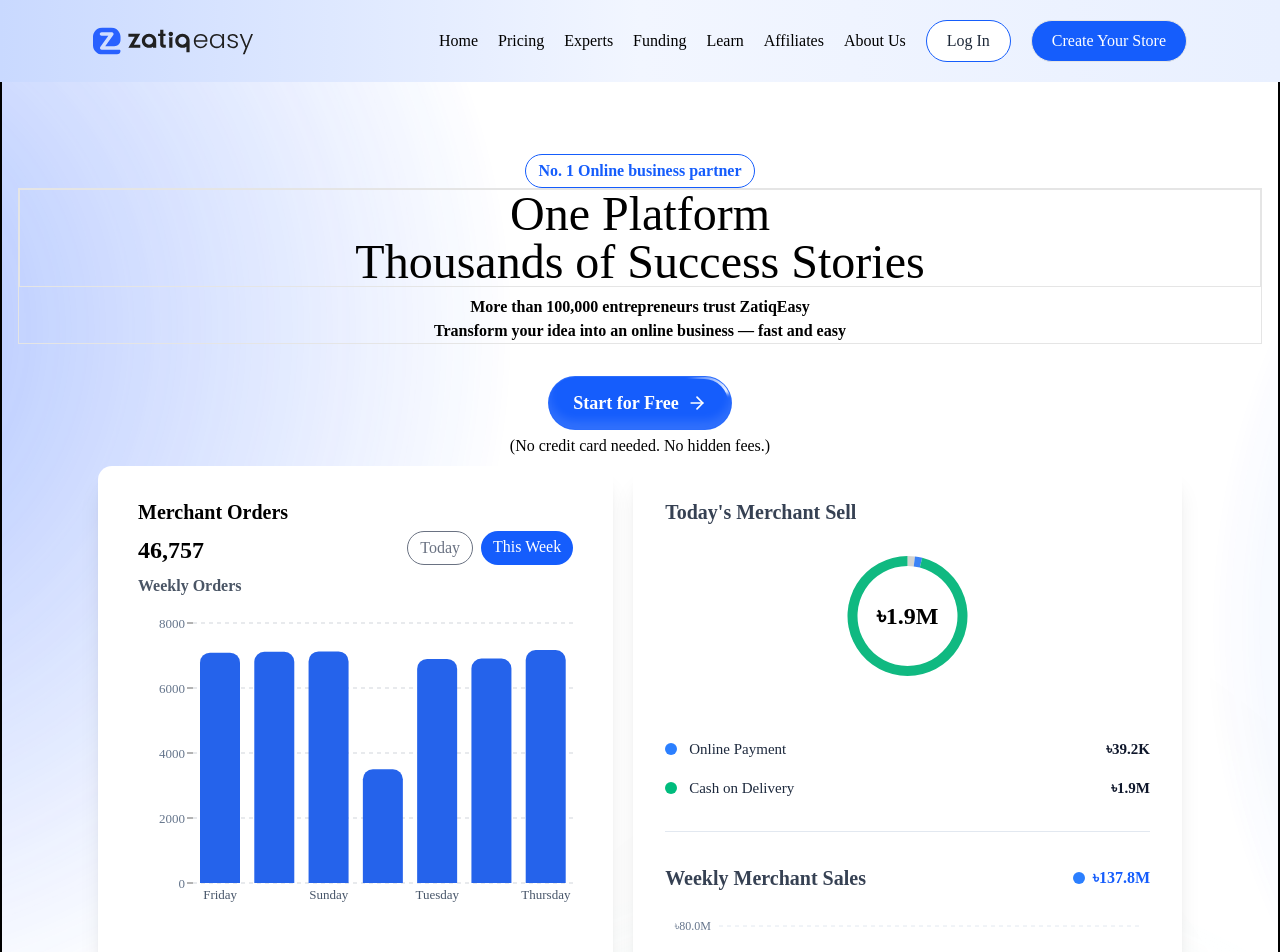
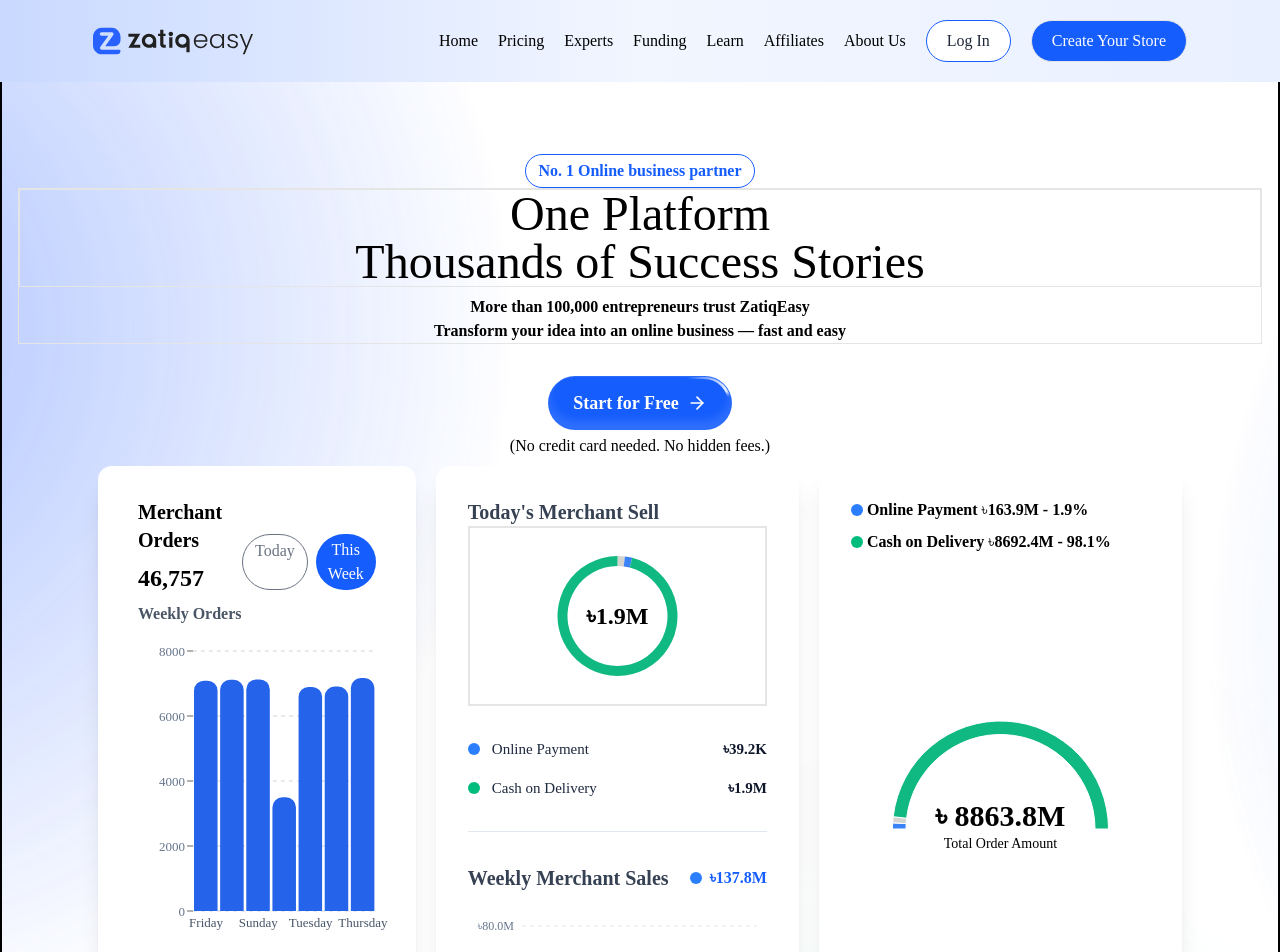
Before and after one commit to PraptiH/zatiq-clone, a Next.js app: page / in a window 1280 px wide. Shown: the top 952 px of the page. Built offline with nearby package versions, Linux system fonts and the light colour scheme.

Commit message:
Implment total order analytics card with semicircle donut chart and payment summary

```diff
--- a/Components/charts/SalesChart.tsx
+++ b/Components/charts/SalesChart.tsx
@@ -1,17 +1,7 @@
 "use client"
 
-import {
-  PieChart,
-  Pie,
-  Cell,
-  ResponsiveContainer,
-  LineChart,
-  Line,
-  XAxis,
-  YAxis,
-  CartesianGrid,
-  Tooltip,
-} from "recharts"
+import { PieChart, Pie, Cell, ResponsiveContainer, LineChart, Line,
+  XAxis, YAxis, CartesianGrid, Tooltip,} from "recharts"
 
 const paymentData = [
   { name: "Online Payment", value: 39200, color: "#D3D3D0" },
@@ -37,8 +27,8 @@
       </h3>
 
       {/* Donut Chart */}
-      <div className="flex justify-center">
-        <div className="relative h-45 w-full">
+
+        <div className="relative h-45 w-full border">
           <ResponsiveContainer width="100%" height="100%">
             <PieChart>
               <Pie
@@ -57,11 +47,11 @@
             </PieChart>
           </ResponsiveContainer>
 
-          <div className="pointer-events-none absolute inset-0 flex items-center justify-center">
+          <div className="pointer-events-none absolute inset-0 flex items-center justify-center border">
             <span className="text-2xl font-bold">৳1.9M</span>
           </div>
         </div>
-      </div>
+
 
       {/* Legend */}
       <div className="mt-8 space-y-4">
--- /dev/null
+++ b/Components/charts/TotalOrderChart.tsx
@@ -0,0 +1,50 @@
+"use client"
+import { Pie, PieChart, ResponsiveContainer } from "recharts";
+
+export default function TotalOrderChart({ isAnimationActive = true }: { isAnimationActive?: boolean }) {
+
+    const data = [
+        { name: "Online Payment", value: 163.9, fill: "#3b82f6" },
+        { name: "Online Payment", value: 163.9, fill: "#D3D3D0" },
+        { name: "Cash on Delivery", value: 8692.4, fill: "#10b981" }
+    ]
+
+    return (
+        <div className="w-full bg-white rounded-xl pt-8 pb-10 px-8 shadow-xl">
+            <div className="space-y-2 font-[550] text-base">
+                <div className="flex items-center gap-1">
+                    <span className="h-3 w-3 rounded-full bg-blue-500" />
+                    <p>Online Payment ৳163.9M - 1.9%</p>
+                </div>
+                <div className="flex items-center gap-1">
+                    <span className="h-3 w-3 rounded-full bg-emerald-500" />
+                    <p> Cash on Delivery ৳8692.4M - 98.1%</p>
+                </div>
+            </div>
+            <div className="h-70 w-full relative">
+                <ResponsiveContainer width="100%" height="100%">
+                    <PieChart >
+                        <Pie
+                            data={data}
+                            // dataKey="value"
+                            startAngle={180}
+                            endAngle={0}
+                            cx="50%"
+                            cy="100%"
+                            innerRadius="70%"
+                            outerRadius="80%"
+                            isAnimationActive={isAnimationActive}
+                        />
+
+                    </PieChart>
+                </ResponsiveContainer>
+
+                <div className="pointer-events-none absolute left-0 right-0 -bottom-5">
+                    <p className="font-semibold text-3xl">৳ 8863.8M</p>
+                    <p className="text-sm">Total Order Amount</p>
+                </div>
+            </div>
+
+        </div>
+    )
+}
--- a/Components/sections/Hero.tsx
+++ b/Components/sections/Hero.tsx
@@ -2,6 +2,7 @@
 import { ShimmerButton } from "../ui/shimmer-button";
 import OrdersBarChart from "../charts/OrdersBarChart";
 import SalesChart from "../charts/SalesChart";
+import TotalOrderChart from "../charts/TotalOrderChart";
 
 export default function Hero() {
 
@@ -40,6 +41,8 @@
                 <OrdersBarChart />
 
                 <SalesChart />
+
+                <TotalOrderChart/>
             </div>
         </div>
     )
```
Also changed, not shown: Components/charts/OrdersBarChart.tsx (+3 -8 lines).
